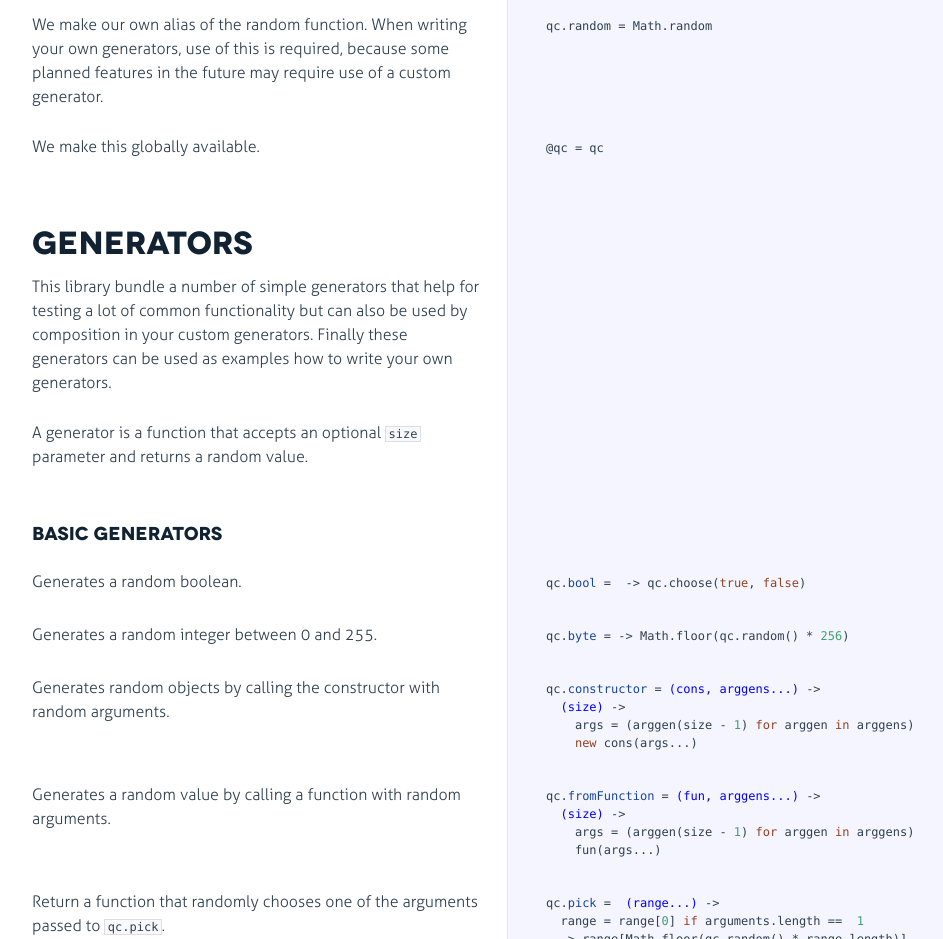
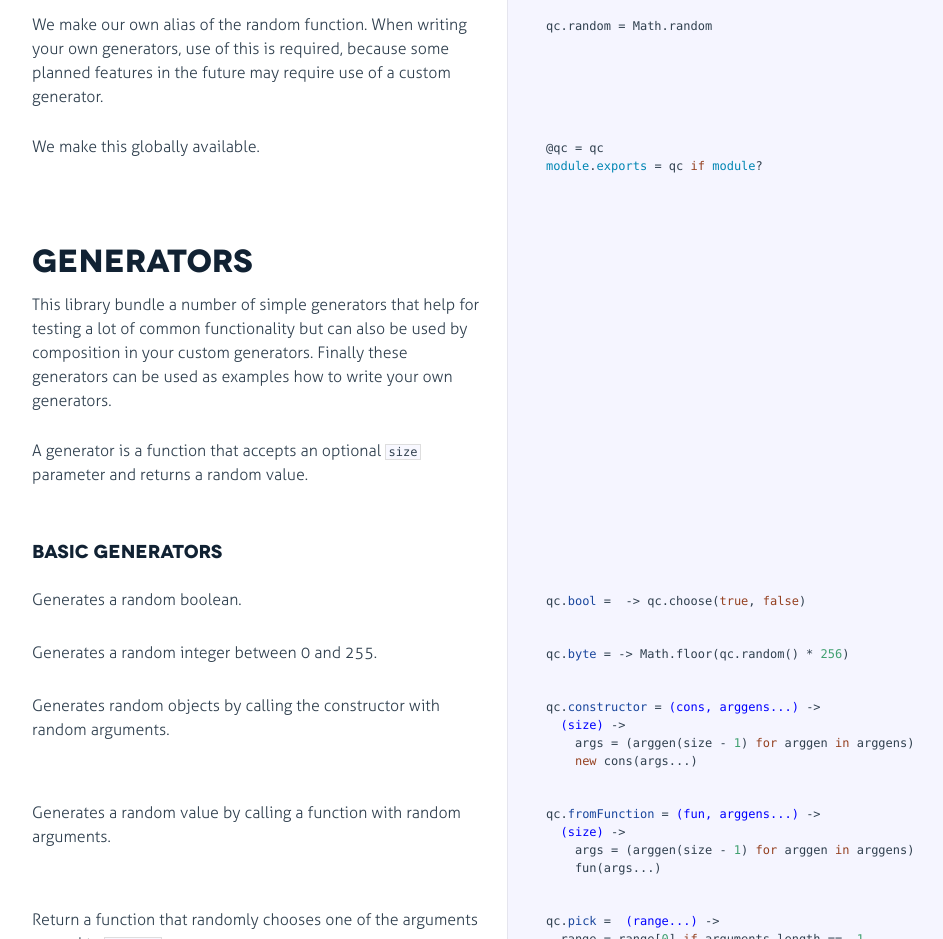
Before and after one commit to gampleman/quick_check.js, a plain HTML site: page index.html in a window 1280 px wide. Shown: the part 864-1803 px from the top of the page, without its empty margins (18-961 px from the left). Drawn offline with Linux system fonts and the light colour scheme.

Commit message:
publish gh-pages (cli)

```diff
--- a/index.html
+++ b/index.html
@@ -149,7 +149,8 @@ use of a custom generator.</p>
 
             </div>
 
-            <div class="content"><div class='highlight'><pre><span class="hljs-property">@qc</span> = qc</pre></div></div>
+            <div class="content"><div class='highlight'><pre><span class="hljs-property">@qc</span> = qc
+<span class="hljs-built_in">module</span>.<span class="hljs-built_in">exports</span> = qc <span class="hljs-keyword">if</span> <span class="hljs-built_in">module</span>?</pre></div></div>
 
         </li>
 
--- a/quick_check.coffee
+++ b/quick_check.coffee
@@ -59,6 +59,7 @@ qc.random = Math.random
 
 # We make this globally available.
 @qc = qc
+module.exports = qc if module?
 
 # # Generators
 # This library bundle a number of simple generators that help for testing a lot of
```
Also changed, not shown: quick_check.html (+2 -1 lines).
